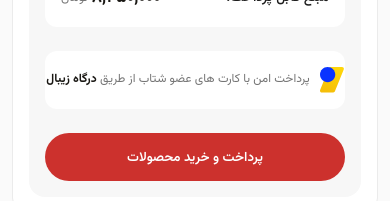
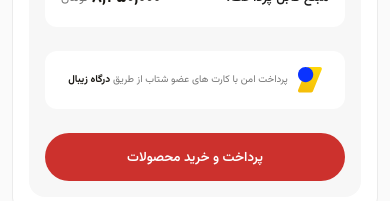
Before and after one commit to mohsen-ak404/order-checkout-page, a plain HTML site: page index.html in a window 390 px wide. Shown: the part 1788-1989 px from the top of the page. Drawn offline with Linux system fonts and the light colour scheme.

Commit message:
update respnsice mobile page

```diff
--- a/style.css
+++ b/style.css
@@ -552,4 +552,7 @@ body {
   .invoice-total {
     font-size: 1.7rem;
   }
+  body p{
+   font-size: 1rem;
+  }
 }
```
